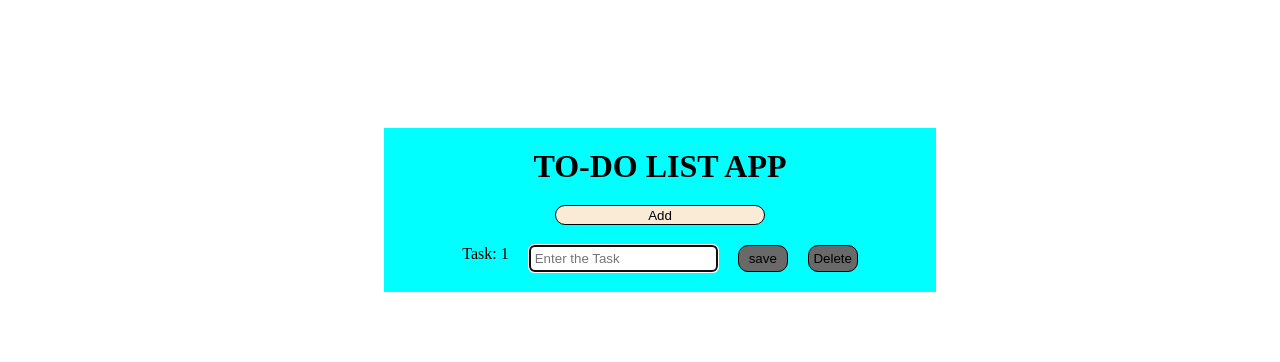
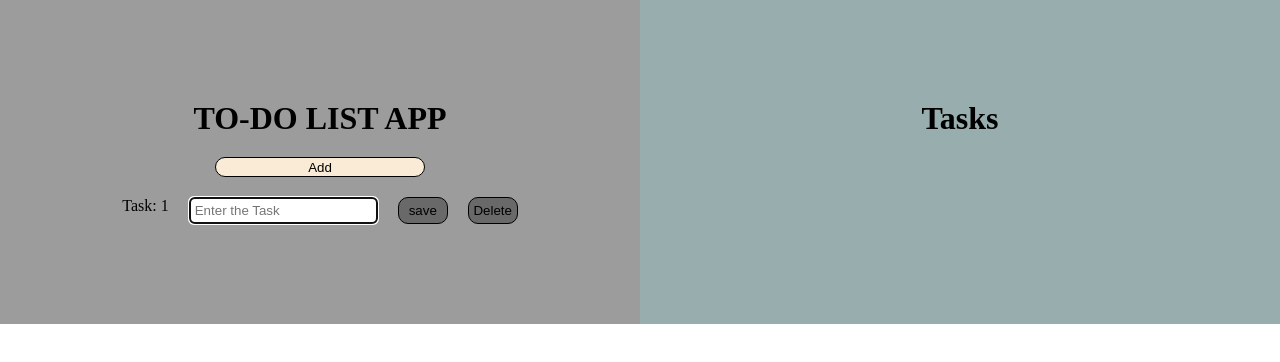
Before and after one commit to abish07/to-do-list, a plain HTML site: page index.html in a window 1280 px wide. Both pictures are taken after a click on the button "Add". Drawn offline with Linux system fonts and the light colour scheme.

Commit message:
added two different container for input and output

```diff
--- a/index.html
+++ b/index.html
@@ -7,7 +7,8 @@
     <link rel="stylesheet" href="./style.css">
   </head>
   <body>
-    <div class="container">
+    <div class="containers">
+    <div class="left-container">
         <div class="head">
       <header>
         <h1>TO-DO LIST APP</h1>
@@ -17,7 +18,10 @@
             <button id="add">Add</button>
         </div>
         <div class="taskList"></div>
-        <div class="savedTasksContainer"></div>
+    </div>
+    <div class="right-container">
+      <h1>Tasks</h1>
+    </div>
     </div>
     <script src="./script.js"></script>
   </body>
--- a/script.js
+++ b/script.js
@@ -1,10 +1,9 @@
 let add = document.querySelector("#add");
 let addTask = document.querySelector(".addTask");
 let taskList = document.querySelector(".taskList");
-let savedTasksContainer = document.querySelector(".savedTasksContainer");
+let rightContainer = document.querySelector(".right-container");
 
 let counter=1;
-
 add.addEventListener("click", ()=>{
     let taskId = "Task" + counter;
     let wrapper = document.createElement("div");
@@ -12,6 +11,7 @@ add.addEventListener("click", ()=>{
 
     let label = document.createElement("label");
     label.textContent="Task: " + counter;
+    let taskNumber = "Task " + counter + ":  " ;
     counter++;
 
     let input = document.createElement("input");
@@ -24,22 +24,24 @@ add.addEventListener("click", ()=>{
         let inputTask = input.value;
         if(inputTask.trim()!== ""){
             localStorage.setItem(taskId, inputTask);
-            head.textContent = inputTask;
+            tasks.textContent = taskNumber + inputTask;
         }
     })
-    let head = document.createElement("h1");
+    let tasks = document.createElement("ol");
+    tasks.classList.add("unorderlist-of-task");
     let remove = document.createElement("button");
     remove.textContent="Delete";
 
     remove.addEventListener("click", ()=>{
         localStorage.removeItem(taskId);
         wrapper.remove();
+        tasks.remove();
     })
     wrapper.appendChild(label);
     wrapper.appendChild(input);
     wrapper.appendChild(save);
     wrapper.appendChild(remove);
-    savedTasksContainer.appendChild(head);
+    rightContainer.appendChild(tasks);
 
     taskList.appendChild(wrapper);
     input.focus();
--- a/style.css
+++ b/style.css
@@ -2,17 +2,32 @@
     margin: 0px;
     padding: 0px;
 }
-.container{
-    background-color: aqua;
+.containers{
     display: flex;
+    height: auto;
+}
+.left-container{
+    background-color: rgb(156, 156, 156);
+    width: 50%;
+    display: flex;
+    flex-direction: column;
+    align-items: center;
+    padding:100px 0px;
+}
+.right-container{
+    background-color: rgb(152, 173, 173);
+    width: 50%;
+    padding:100px 0px;
+}
+.right-container h1{
+    text-align: center;
+    margin-bottom: 50px;
+}
+.right-container ol{
+    font-family: Verdana, Geneva, Tahoma, sans-serif;
+    display: flex;
+    margin: 5px;
     justify-content: center;
-    align-items: center;
-    flex-direction: column;
-    padding: 20px;
-    margin-left: 30%;
-    margin-top: 10%;
-    width: 40%;
-    height: auto;
 }
 .content{
     display: flex;
```
